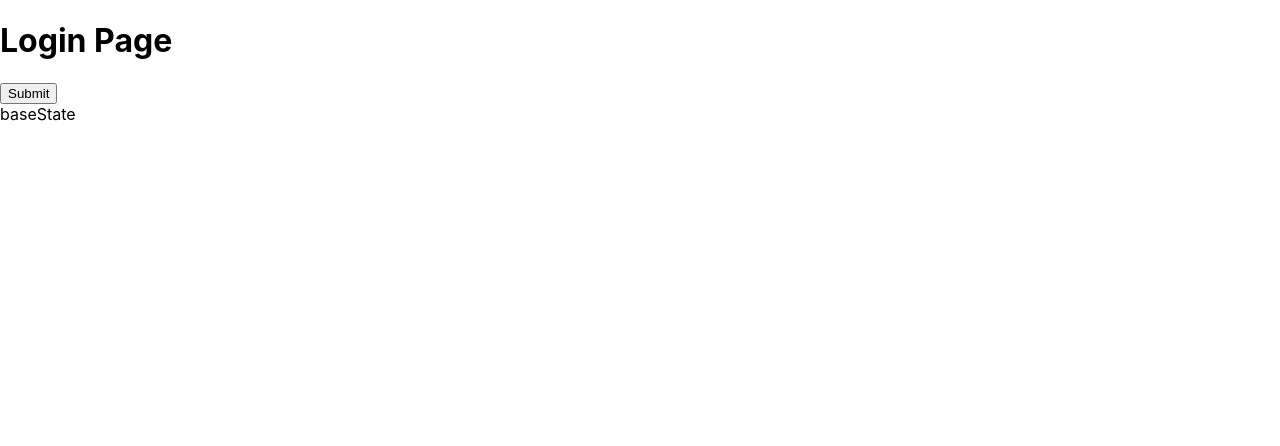
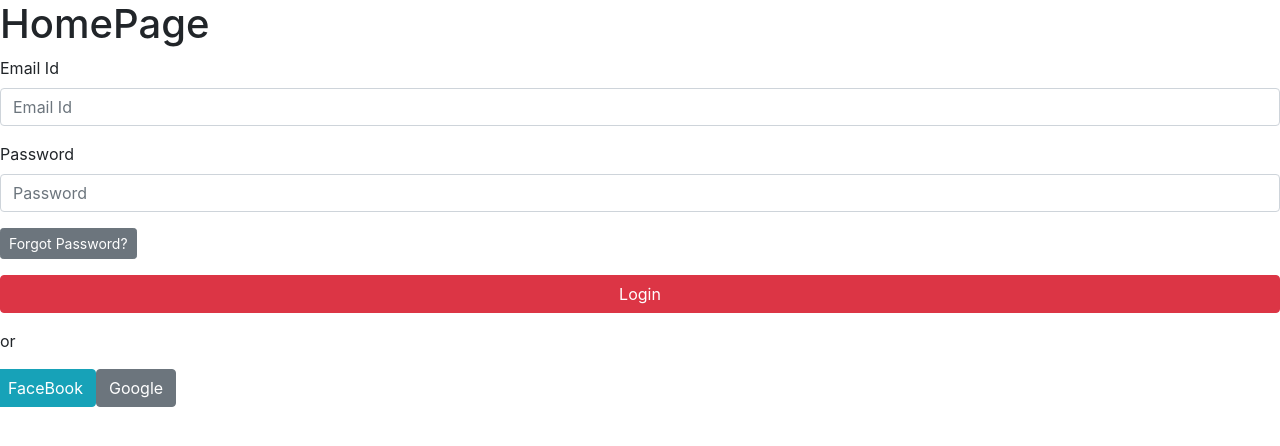
Before and after one commit to Loaki07/BookStore_FrontEnd, a React (Create React App) app: page / in a window 1280 px wide. Shown: the top 446 px of the page. Built offline with nearby package versions, Linux system fonts and the light colour scheme.

Commit message:
add: Login form component

```diff
--- a/package.json
+++ b/package.json
@@ -7,12 +7,15 @@
     "@testing-library/react": "^11.2.2",
     "@testing-library/user-event": "^12.3.0",
     "bootstrap": "^4.5.3",
+    "formik": "^2.2.5",
     "react": "^17.0.1",
     "react-bootstrap": "^1.4.0",
     "react-dom": "^17.0.1",
     "react-router-dom": "^5.2.0",
     "react-scripts": "4.0.1",
-    "web-vitals": "^0.2.4"
+    "react-toastify": "^6.1.0",
+    "web-vitals": "^0.2.4",
+    "yup": "^0.31.1"
   },
   "scripts": {
     "start": "react-scripts start",
--- a/src/Routes.js
+++ b/src/Routes.js
@@ -1,13 +1,13 @@
 import React from 'react';
 import { BrowserRouter as Router, Route, Switch } from 'react-router-dom';
-import Login from './components/pages/Login.jsx';
+import HomePage from './components/pages/HomePage.jsx';
 
 const Routes = () => {
   return (
     <div>
       <Router>
         <Switch>
-          <Route exact path="/" component={Login} />
+          <Route exact path="/" component={HomePage} />
         </Switch>
       </Router>
     </div>
--- /dev/null
+++ b/src/components/FormErrorMessage.jsx
@@ -0,0 +1,11 @@
+import React from 'react'
+
+const FormErrorMessage = (props) => {
+  return (
+    <div className="error-message text-left">
+      {props.children}
+    </div>
+  )
+}
+
+export default FormErrorMessage
--- /dev/null
+++ b/src/components/LoginForm.jsx
@@ -0,0 +1,120 @@
+import React, {useContext} from 'react'
+import { BookStoreContext } from '../context-api/BookStoreContext'
+import { Formik, Form as FormikForm, Field, ErrorMessage } from 'formik'
+import * as Yup from 'yup'
+import FormErrorMessage from './FormErrorMessage.jsx';
+import { Form, Button } from 'react-bootstrap';
+import 'bootstrap/dist/css/bootstrap.min.css';
+
+const initialValues = {
+  emailId: "",
+  password: "",
+}
+
+const validationSchema = Yup.object().shape({
+  emailId: Yup.string()
+              .email("Invalid email format")
+              .required("Required!"),
+  password: Yup.string()
+               .min(6, 'Minimum 6 characters required!')
+               .required('Required!'),
+})
+
+const LoginForm = () => {
+  const [state, setState] = useContext(BookStoreContext);
+
+  const updateEmail = (e) => {
+    setState({...state, loginUserEmailId: e.target.value})
+  }
+
+  const updatePasssword = (e) => {
+    setState({...state, loginUserPassword: e.target.value})
+  }
+
+  const handleFormSubmit = () => {
+    console.log("From Submit", state);
+  }
+
+  return (
+    <Formik
+      initialValues={initialValues}
+      validationSchema={validationSchema}
+      onSubmit={handleFormSubmit}
+      >
+        {({ handleSubmit, handleChange, values, handleBlur }) => (
+          <FormikForm>
+            <Form.Group>
+              <Form.Label>Email Id</Form.Label>
+              <Field
+                  type="email"
+                  placeholder="Email Id"
+                  className="form-control"
+                  name="emailId"
+                  value={values.emailId}
+                  onInput={handleChange}
+                  onChange={updateEmail}
+                  autoComplete="off"
+                ></Field>
+                <ErrorMessage
+                  name="emailId"
+                  component={FormErrorMessage}
+                ></ErrorMessage>
+            </Form.Group>
+            <Form.Group>
+            <Form.Label>Password</Form.Label>
+              <Field
+                    type="password"
+                    placeholder="Password"
+                    className="form-control"
+                    name="password"
+                    value={values.password}
+                    onInput={handleChange}
+                    onChange={updatePasssword}
+                    autoComplete="off"
+                  ></Field>
+                  <ErrorMessage
+                  name="password"
+                  component={FormErrorMessage}
+                ></ErrorMessage>
+            </Form.Group>
+            <Form.Group>
+              <Button
+                variant="secondary"
+                type='button'
+                size="sm"
+              >Forgot Password?</Button>
+            </Form.Group>
+            <Form.Group>
+              <Button
+                variant="danger"
+                type='submit'
+                onSubmit={handleSubmit}
+                block
+              >Login</Button>
+            </Form.Group>
+            <Form.Group>
+              <span>or</span>
+            </Form.Group>
+            <Form.Row>
+              <Form.Group>
+                <Button
+                  variant="info"
+                  type='button'
+                >
+                  FaceBook
+                </Button>
+                <Button
+                  variant="secondary"
+                  type='button'
+                >
+                  Google
+                </Button>
+              </Form.Group>
+            </Form.Row>
+          </FormikForm>
+        )}
+    </Formik>
+  )
+}
+
+export default LoginForm
--- /dev/null
+++ b/src/components/pages/HomePage.jsx
@@ -0,0 +1,16 @@
+import React, { useContext } from 'react'
+import { BookStoreContext } from '../../context-api/BookStoreContext'
+import LoginForm from '../LoginForm.jsx'
+
+const HomePage = () => {
+  const [state, setState] = useContext(BookStoreContext);
+
+  return (
+    <div>
+      <h1>HomePage</h1>
+      <LoginForm/>
+    </div>
+  )
+}
+
+export default HomePage
--- a/src/components/pages/Login.jsx
+++ /dev/null
@@ -1,22 +0,0 @@
-import React, { useContext } from 'react'
-import { BookStoreContext } from '../../context-api/BookStoreContext'
-
-const Login = () => {
-  const [users, setUsers] = useContext(BookStoreContext);
-
-  return (
-    <div>
-      <h1>Login Page</h1>
-      <form>
-        {onsubmit = (e) => {
-          e.preventDefault()
-          setUsers({toggleLogInSignUp: true, message: "updatedState"})
-      }}
-      <button type="submit">Submit</button>
-      </form>
-      <span>{users.message}</span>
-    </div>
-  )
-}
-
-export default Login
--- a/src/context-api/BookStoreContext.js
+++ b/src/context-api/BookStoreContext.js
@@ -3,14 +3,16 @@ import React, { useState, createContext } from 'react';
 export const BookStoreContext = createContext();
 
 export const BookStoreProvider = (props) => {
-  const [users, setUsers] = useState({
+  const [state, setState] = useState({
+    loginUserEmailId: '',
+    loginUserPassword: '',
     toggleLogInSignUp: false,
     message: 'baseState',
   });
 
   return (
     <div>
-      <BookStoreContext.Provider value={[users, setUsers]}>
+      <BookStoreContext.Provider value={[state, setState]}>
         {props.children}
       </BookStoreContext.Provider>
     </div>
```
Also changed, not shown: src/components/RegistrationForm.jsx (added, +11 -0 lines), 2 other files (tests, documents, lock files or other folders).
